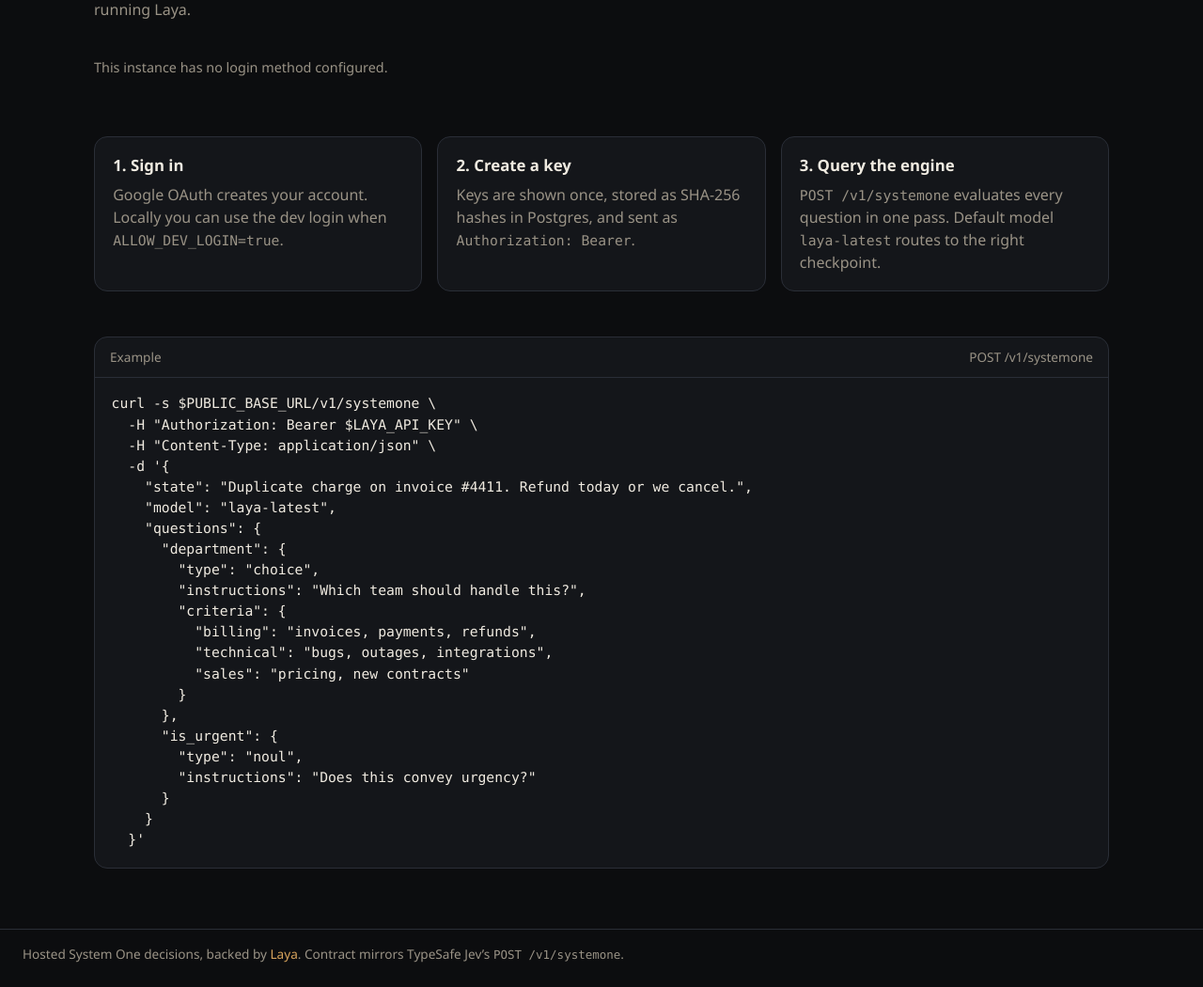
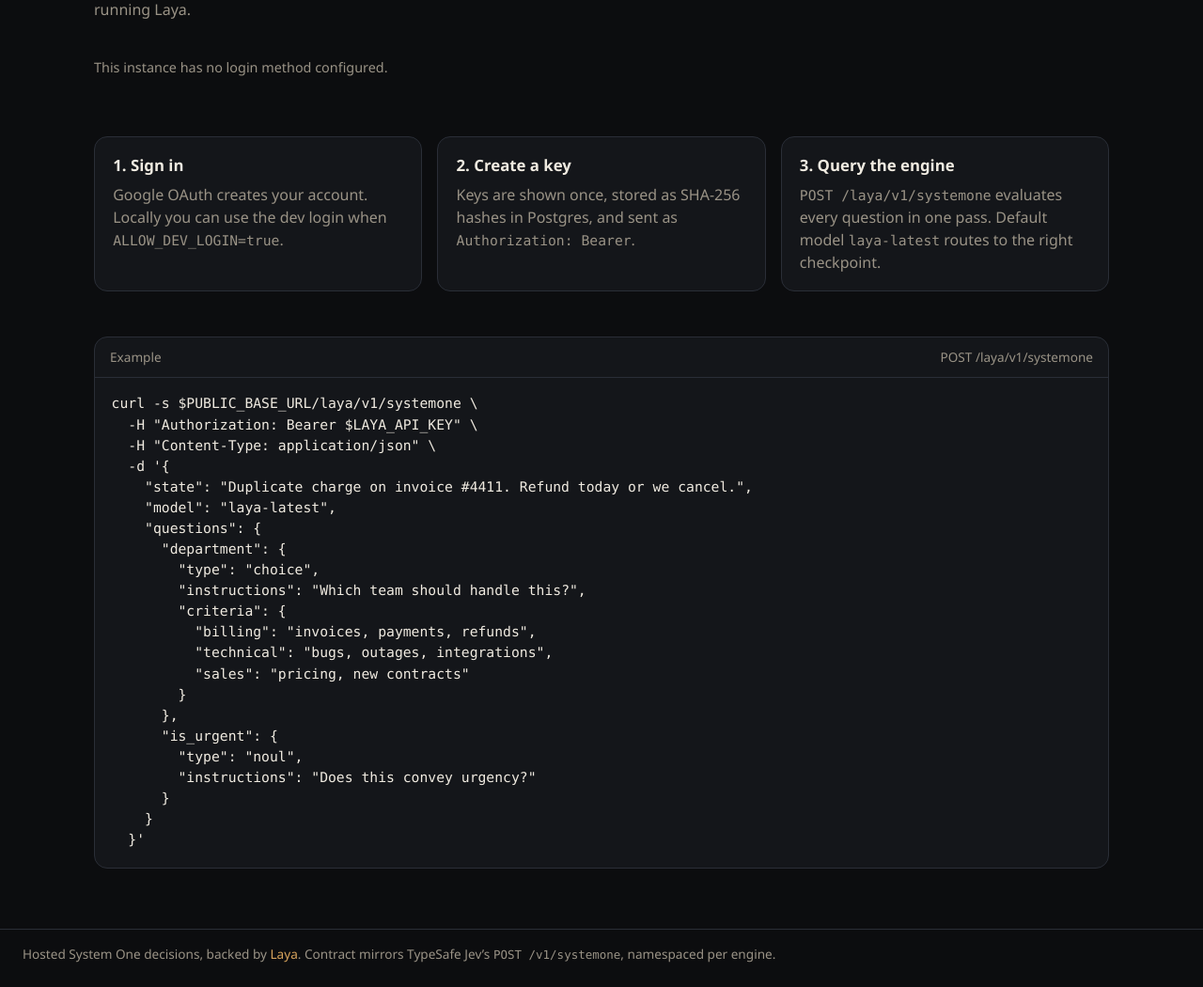
Before and after one commit to benwyrosdick/laya-api, a FastAPI app: page / in a window 1280 px wide. Shown: the part 365-1415 px from the top of the page at 94% size. Run offline with FastAPI, Linux system fonts and the light colour scheme.

Commit message:
fix: drop the un-namespaced /v1 Laya route alias
Every evaluate and models call names its runtime. Laya is only
/laya/v1; POST /v1/systemone is gone. Docs, console copy, and tests
follow the same paths.

```diff
--- a/src/laya_api/main.py
+++ b/src/laya_api/main.py
@@ -20,7 +20,7 @@ from laya_api.engine import build_engine
 from laya_api.rate_limit import RateLimiter
 from laya_api.routes.auth import build_oauth, router as auth_router
 from laya_api.routes.console import SignInRequired, router as console_router
-from laya_api.routes.v1 import kev_router, laya_router, lev_router, router as v1_router
+from laya_api.routes.v1 import kev_router, laya_router, lev_router
 
 logger = logging.getLogger("laya_api")
 
@@ -111,7 +111,6 @@ def create_app(settings: Settings | None = None) -> FastAPI:
     app.mount("/static", StaticFiles(directory=str(STATIC_DIR)), name="static")
     app.include_router(auth_router)
     app.include_router(console_router)
-    app.include_router(v1_router)
     app.include_router(laya_router)
     app.include_router(lev_router)
     app.include_router(kev_router)
--- a/src/laya_api/routes/v1.py
+++ b/src/laya_api/routes/v1.py
@@ -207,7 +207,6 @@ def build_runtime_router(prefix: str, runtime: str) -> APIRouter:
     return router
 
 
-router = build_runtime_router("/v1", "laya")
 laya_router = build_runtime_router("/laya/v1", "laya")
 lev_router = build_runtime_router("/lev/v1", "lev")
 kev_router = build_runtime_router("/kev/v1", "kev")
--- a/src/laya_api/templates/base.html
+++ b/src/laya_api/templates/base.html
@@ -32,7 +32,7 @@
   </main>
   <footer>
     Hosted System One decisions, backed by <a href="https://github.com/NandhaKishorM/laya">Laya</a>.
-    Contract mirrors TypeSafe Jev’s <code>POST /v1/systemone</code>.
+    Contract mirrors TypeSafe Jev’s <code>POST /v1/systemone</code>, namespaced per engine.
   </footer>
 </body>
 </html>
--- a/src/laya_api/templates/index.html
+++ b/src/laya_api/templates/index.html
@@ -38,16 +38,16 @@
   </article>
   <article>
     <h2>3. Query the engine</h2>
-    <p><code>POST /v1/systemone</code> evaluates every question in one pass. Default model <code>laya-latest</code> routes to the right checkpoint.</p>
+    <p><code>POST /laya/v1/systemone</code> evaluates every question in one pass. Default model <code>laya-latest</code> routes to the right checkpoint.</p>
   </article>
 </section>
 
 <section class="codeblock">
   <header>
     <span>Example</span>
-    <span class="muted">POST /v1/systemone</span>
+    <span class="muted">POST /laya/v1/systemone</span>
   </header>
-<pre>curl -s $PUBLIC_BASE_URL/v1/systemone \
+<pre>curl -s $PUBLIC_BASE_URL/laya/v1/systemone \
   -H "Authorization: Bearer $LAYA_API_KEY" \
   -H "Content-Type: application/json" \
   -d '{
--- a/src/laya_api/templates/keys.html
+++ b/src/laya_api/templates/keys.html
@@ -4,7 +4,7 @@
 <section class="pagehead">
   <div>
     <h1>API keys</h1>
-    <p>Use a key as <code>Authorization: Bearer</code> on <code>/v1/systemone</code> and <code>/v1/models</code>. The secret is shown once.</p>
+    <p>Use a key as <code>Authorization: Bearer</code> on <code>/laya/v1/systemone</code>, <code>/lev/v1/systemone</code>, or <code>/kev/v1/systemone</code>. The secret is shown once.</p>
   </div>
   <form class="create-key" method="post" action="/keys">
     <input type="text" name="name" placeholder="Key name" value="production" maxlength="80" required>
```
Also changed, not shown: tests/test_auth.py (+1 -1 lines), tests/test_keys.py (+3 -3 lines), tests/test_lev.py (+10 -0 lines), tests/test_systemone.py (+5 -5 lines), tests/test_validation.py (+4 -4 lines), README.md.
